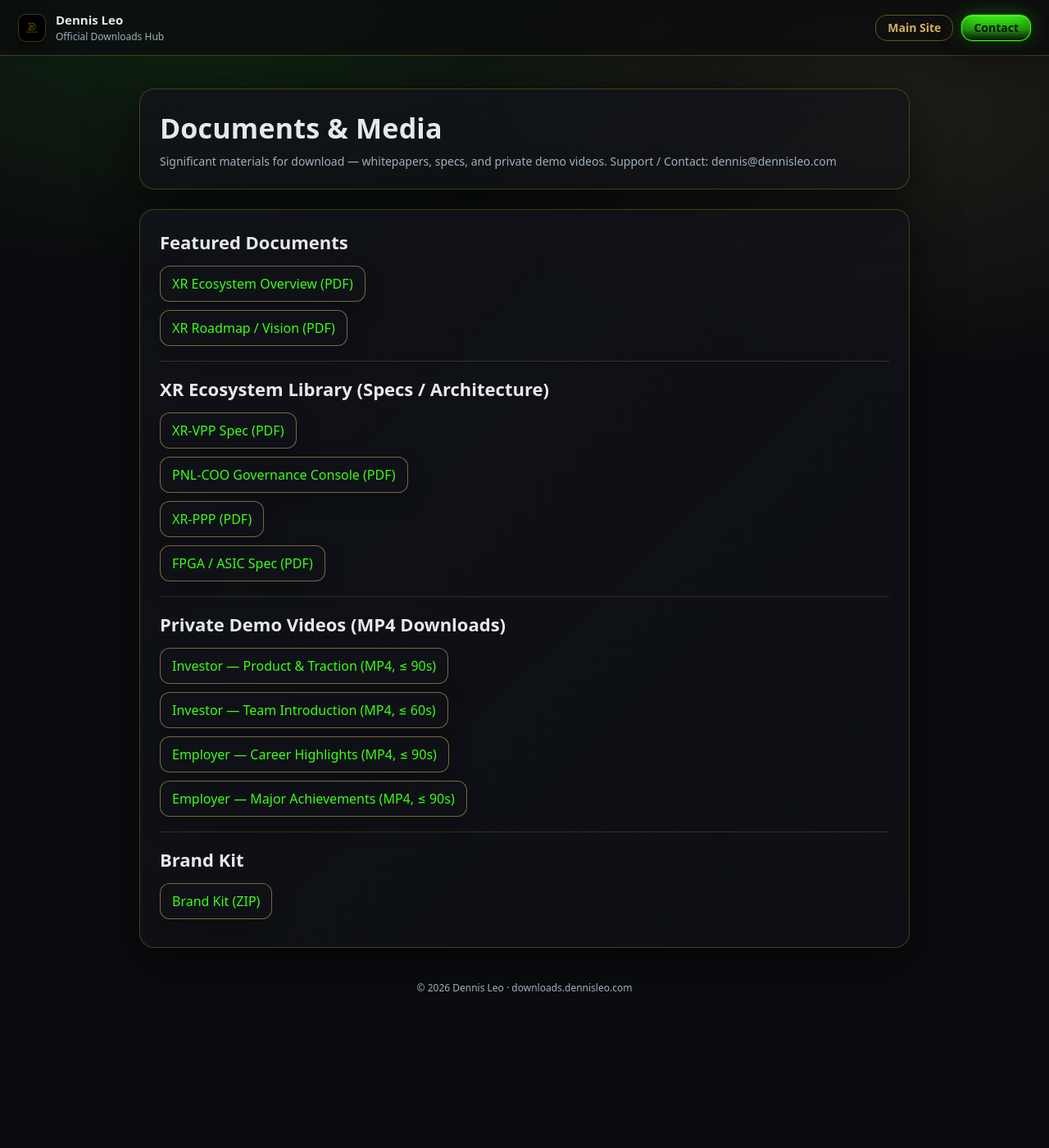
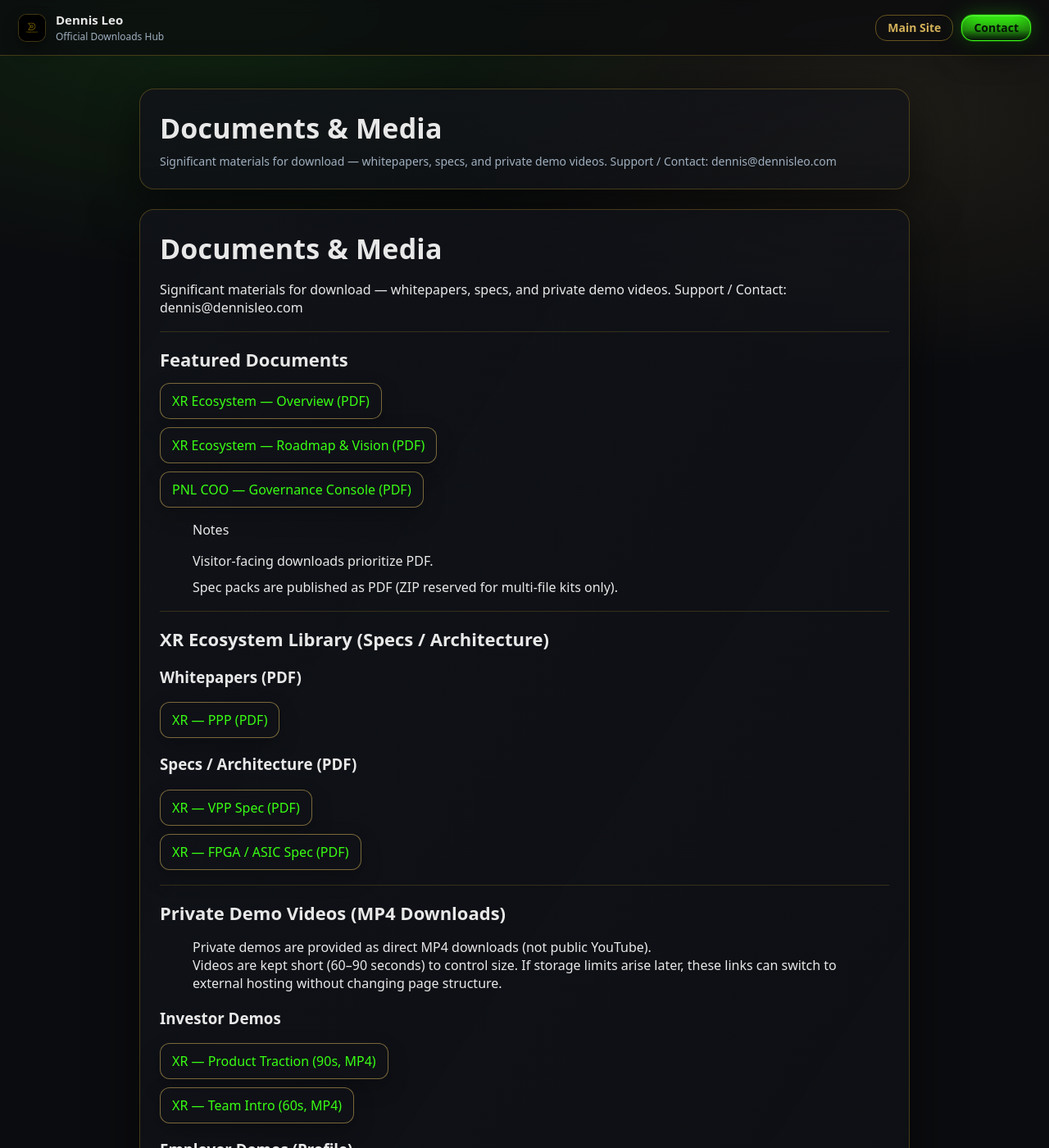
Before and after one commit to dennistyleo/dennis-downloads, a Jekyll site: the page built from index.md, in a window 1280 px wide and 1400 px high. Shown: the whole window at 82% size. Built offline with Jekyll 4.4.1, drawn with Linux system fonts in a browser that asks for light colours; some of the changed text lies outside the part shown.

Commit message:
Revise Documents & Media layout and content
Updated document and media section with new links and formatting.

```diff
--- a/index.md
+++ b/index.md
@@ -1,33 +1,55 @@
 ---
 layout: default
 title: Documents & Media
-h1: Documents & Media
-lead: >
+lead: >-
   Significant materials for download — whitepapers, specs, and private demo videos.
   Support / Contact: dennis@dennisleo.com
 ---
 
+# Documents & Media
+
+{{ page.lead }}
+
+---
+
 ## Featured Documents
-- [XR Ecosystem Overview (PDF)](/assets/docs/dlhub-xr-wp-ecosystem-overview-pdf-20260115-v01.pdf)
-- [XR Roadmap / Vision (PDF)](/assets/docs/dlhub-xr-wp-roadmap-vision-pdf-20260115-v01.pdf)
+
+- [XR Ecosystem — Overview (PDF)](/assets/docs/dlhub-xr-wp-ecosystem-overview-pdf-20260115-v01.pdf)
+- [XR Ecosystem — Roadmap & Vision (PDF)](/assets/docs/dlhub-xr-wp-roadmap-vision-pdf-20260115-v01.pdf)
+- [PNL COO — Governance Console (PDF)](/assets/docs/dlhub-pnlcoo-wp-governance-console-pdf-20260115-v01.pdf)
+
+> Notes
+> - Visitor-facing downloads prioritize PDF.
+> - Spec packs are published as PDF (ZIP reserved for multi-file kits only).
 
 ---
 
 ## XR Ecosystem Library (Specs / Architecture)
-- [XR-VPP Spec (PDF)](/assets/docs/dlhub-xr-spec-vpp-pdf-20260115-v01.pdf)
-- [PNL-COO Governance Console (PDF)](/assets/docs/dlhub-pnlcoo-wp-governance-console-pdf-20260115-v01.pdf)
-- [XR-PPP (PDF)](/assets/docs/dlhub-xr-wp-ppp-pdf-20260115-v01.pdf)
-- [FPGA / ASIC Spec (PDF)](/assets/docs/dlhub-xr-spec-fpga-asic-pdf-20260115-v01.pdf)
+
+### Whitepapers (PDF)
+- [XR — PPP (PDF)](/assets/docs/dlhub-xr-wp-ppp-pdf-20260115-v01.pdf)
+
+### Specs / Architecture (PDF)
+- [XR — VPP Spec (PDF)](/assets/docs/dlhub-xr-spec-vpp-pdf-20260115-v01.pdf)
+- [XR — FPGA / ASIC Spec (PDF)](/assets/docs/dlhub-xr-spec-fpga-asic-pdf-20260115-v01.pdf)
 
 ---
 
 ## Private Demo Videos (MP4 Downloads)
-- [Investor — Product & Traction (MP4, ≤ 90s)](/assets/media/dlhub-xr-demo-investor-product-traction-90s-20260115-v01.mp4)
-- [Investor — Team Introduction (MP4, ≤ 60s)](/assets/media/dlhub-xr-demo-investor-team-intro-60s-20260115-v01.mp4)
-- [Employer — Career Highlights (MP4, ≤ 90s)](/assets/media/dlhub-profile-demo-employer-career-highlights-90s-20260115-v01.mp4)
-- [Employer — Major Achievements (MP4, ≤ 90s)](/assets/media/dlhub-profile-demo-employer-major-achievements-90s-20260115-v01.mp4)
+
+> Private demos are provided as direct MP4 downloads (not public YouTube).
+> Videos are kept short (60–90 seconds) to control size. If storage limits arise later, these links can switch to external hosting without changing page structure.
+
+### Investor Demos
+- [XR — Product Traction (90s, MP4)](/assets/media/dlhub-xr-demo-investor-product-traction-90s-20260115-v01.mp4)
+- [XR — Team Intro (60s, MP4)](/assets/media/dlhub-xr-demo-investor-team-intro-60s-20260115-v01.mp4)
+
+### Employer Demos (Profile)
+- [Career Highlights (90s, MP4)](/assets/media/dlhub-profile-demo-employer-career-highlights-90s-20260115-v01.mp4)
+- [Major Achievements (90s, MP4)](/assets/media/dlhub-profile-demo-employer-major-achievements-90s-20260115-v01.mp4)
 
 ---
 
 ## Brand Kit
-- [Brand Kit (ZIP)](/assets/kit/dlhub-brand-kit-20260115-v01.zip)
+
+- [Brand Kit (ZIP)](/assets/kit/dlhub-brand-kit-20260115-v)
```
